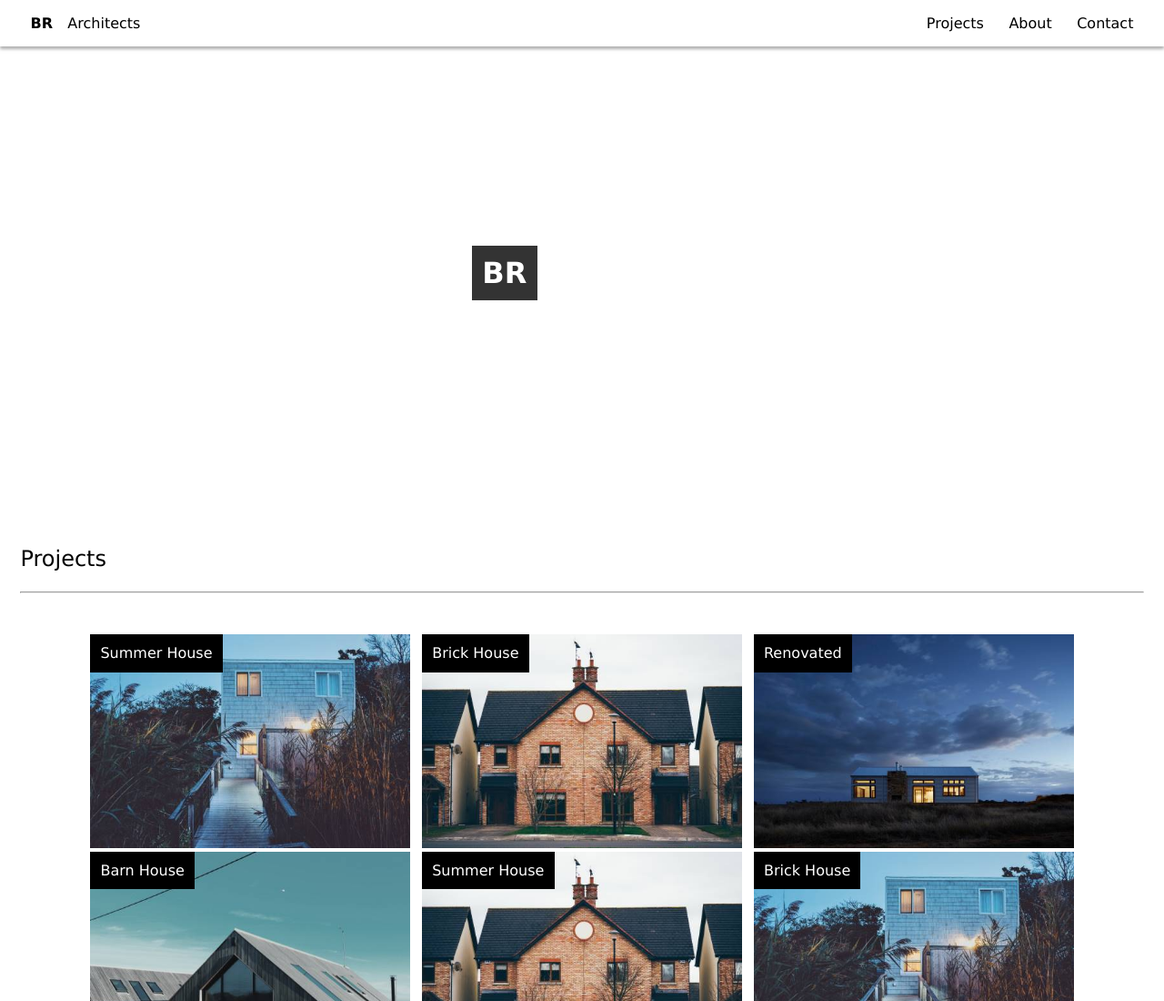
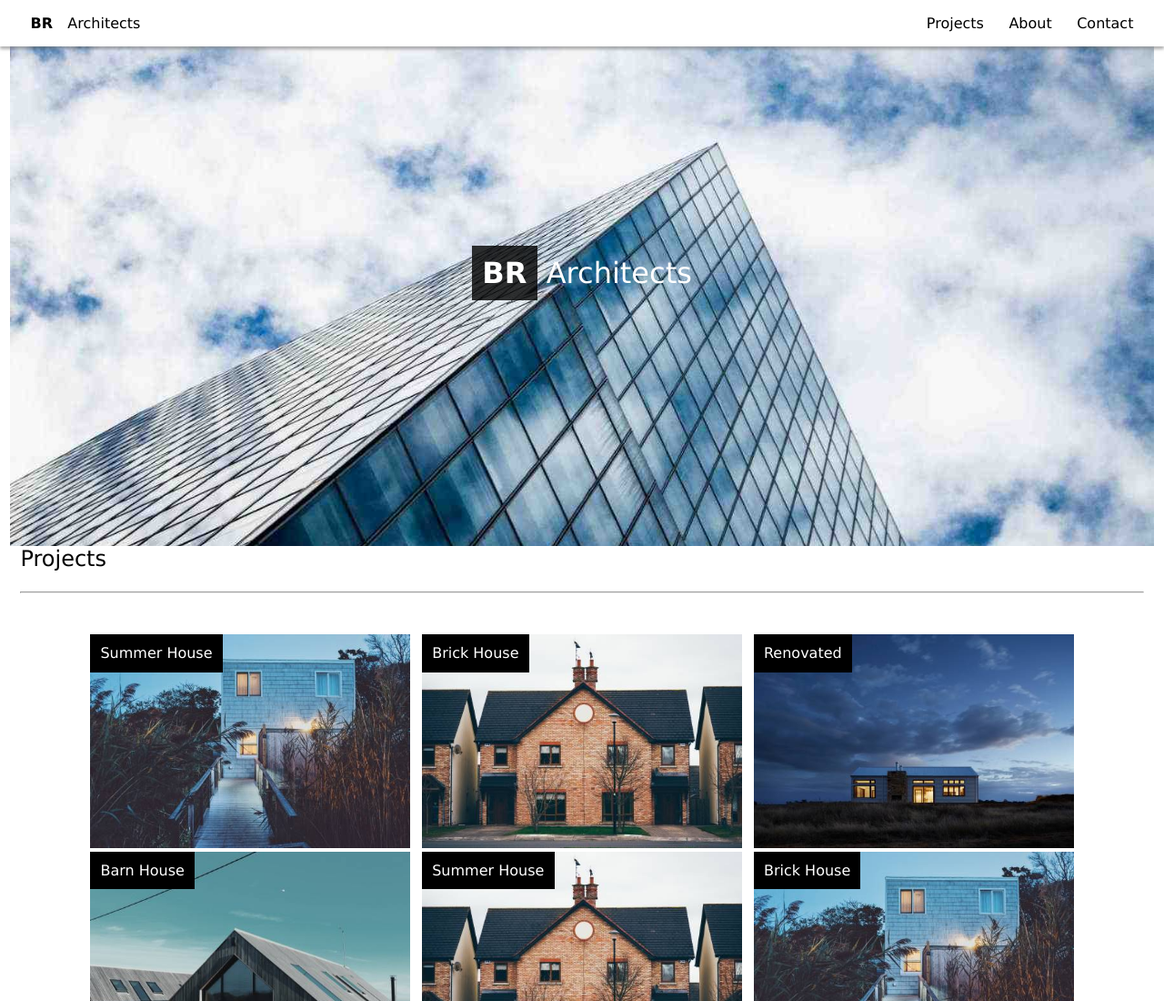
Before and after one commit to Formation-Web-Developer/architects-model, a plain HTML site: page index.html in a window 1280 px wide. Shown: the top 1100 px of the page at 91% size. Drawn offline with Linux system fonts and the light colour scheme; some packages are replaced by stand-ins of ours; the site is published under a folder, as on GitHub Pages, so addresses that start at the root find nothing.

Commit message:
Add Reame and change url css

```diff
--- a/css/style.css
+++ b/css/style.css
@@ -82,7 +82,7 @@ li a
 /* On stylise l’image principal du haut de la page. */
 #imgHeader
 {
-    background-image: url('/img/architect.jpg');
+    background-image: url('../img/architect.jpg');
 
     height: 37.5rem;
 
```
Also changed, not shown: 1 other file.
